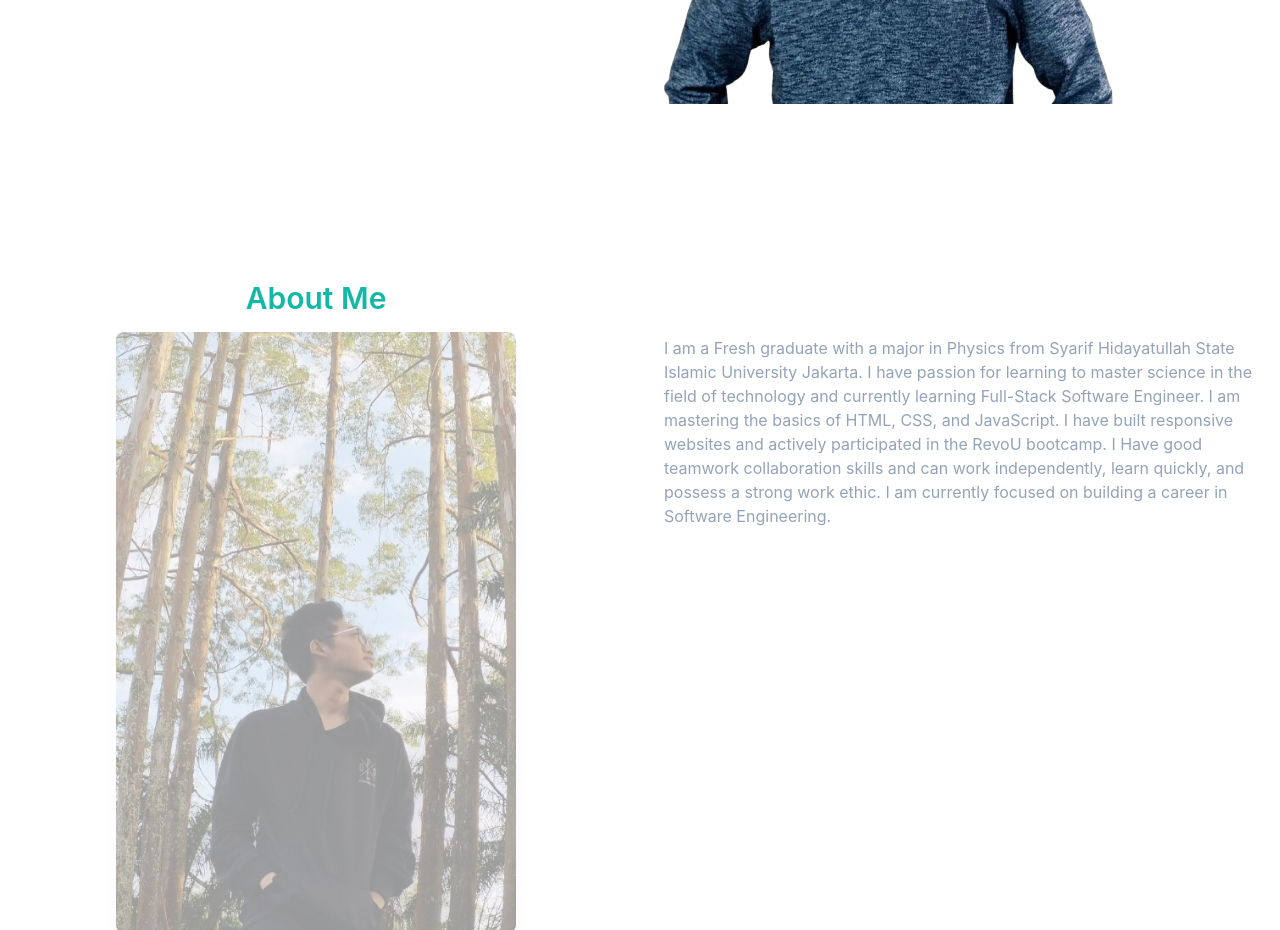
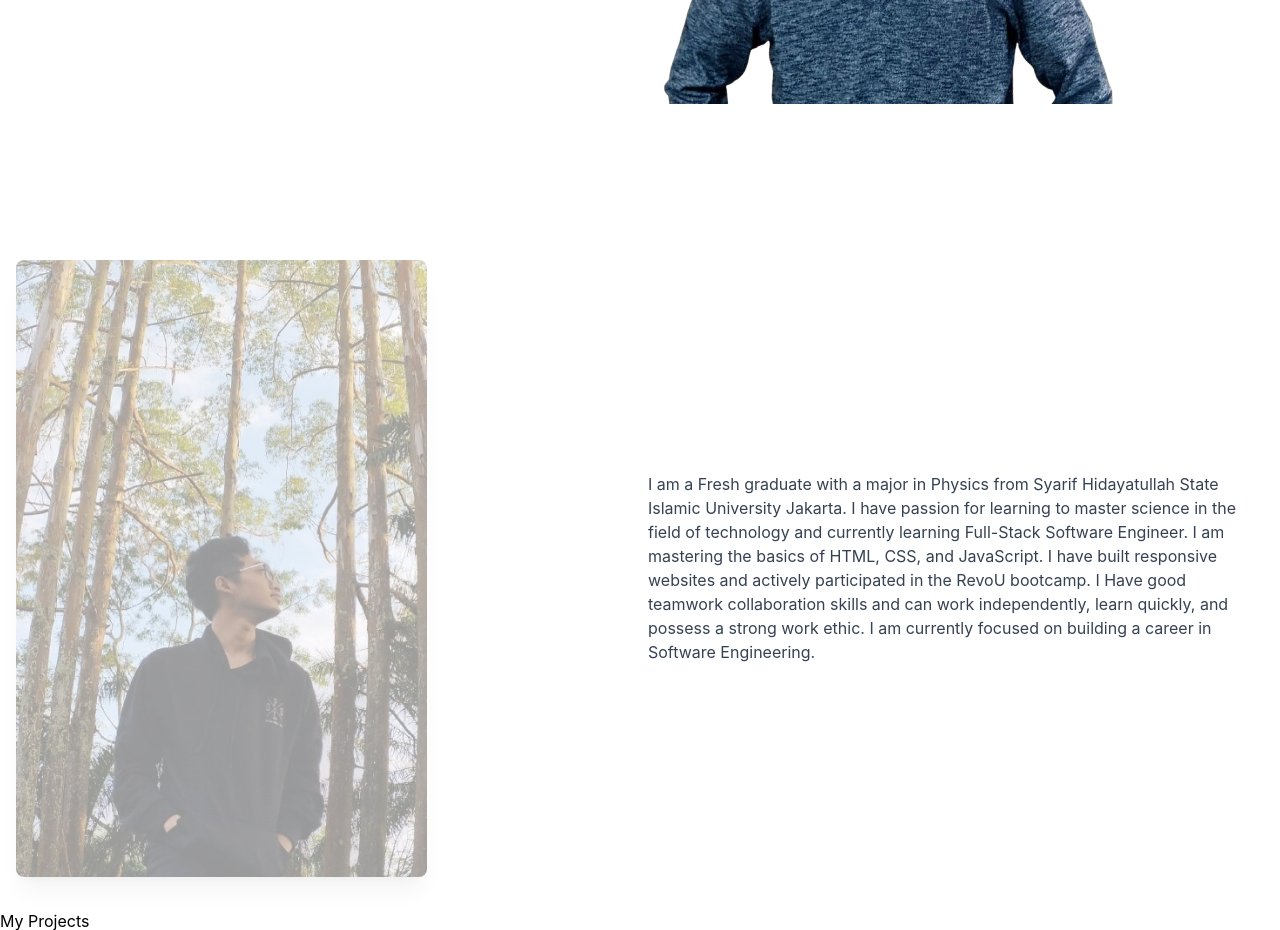
Before and after one commit to Revou-FSSE-Jun25/milestone-1-Milnandy, a website: page index.html in a window 1280 px wide. Shown: the part 520-1450 px from the top of the page. Drawn offline with nearby package versions, Linux system fonts and the light colour scheme.

Commit message:
fix(about): fix all section

```diff
--- a/index.html
+++ b/index.html
@@ -216,15 +216,15 @@
         </section>
 
         <!-- About Section -->
-        <section id="about" class="pt-36">
+        <!-- <section id="about" class="pt-36">
             <div class="flex flex-col lg:flex-row gap-4">
-                <!-- left side -->
+                left side
                 <div class="mx-4 lg:w-1/2 md:self-center lg:justify-items-center">
                     <h2 class="text-3xl font-semibold mb-4 text-primary ">About Me</h2>
                     <img class="opacity-40 object-cover shadow-xl rounded-lg hover:opacity-100 transition duration-500 ease-in-out lg:w-2/3" src="images/photoProfile4X6.jpg" alt="Milnandy's 2nd Photo"/>
                 </div>
 
-                <!-- right side -->
+                right side
                 <div class="lg:w-1/2 mx-4 md:mt-4 lg:pt-10">
                     <p class="text-base text-slate-400 font-normal">
                         I am a Fresh graduate with a major in <strong class="font-normal">Physics</strong> from <strong class="font-normal">Syarif Hidayatullah State Islamic University Jakarta</strong>.
@@ -236,9 +236,32 @@
                     </p>
                 </div>
             </div>
+        </section> -->
+
+        <section id="about" class="pt-23">
+            <div class="mx-auto max-w-screen-xl px-4 py-8 sm:px-6 lg:px-8">
+                <div class="grid grid-cols-1 gap-4 md:grid-cols-2 md:items-center md:gap-8">
+                    <div>
+                        <img
+                        src="images/photoProfile4X6.jpg"
+                        class="rounded-lg shadow-xl opacity-40 hover:opacity-100 transition duration-500 ease-in-out lg:w-2/3"
+                        alt="Milnandy's 2nd Photo"
+                        />
+                    </div>
+                    <div>
+                        <p class="mt-4 text-gray-700">
+                            I am a Fresh graduate with a major in <strong class="font-normal">Physics</strong> from <strong class="font-normal">Syarif Hidayatullah State Islamic University Jakarta</strong>.
+                            I have passion for learning to master science in the field of <strong class="font-normal">technology</strong> and currently learning
+                            <strong class="font-normal">Full-Stack Software Engineer</strong>. I am mastering the basics of <strong class="font-normal">HTML</strong>, <strong class="font-normal">CSS</strong>, and <strong class="font-normal">JavaScript</strong>.
+                            I have built responsive websites and actively participated in the RevoU bootcamp. I Have good teamwork
+                            collaboration skills and can work independently, learn quickly, and possess a strong work ethic.
+                            I am currently focused on building a career in <strong class="font-normal">Software Engineering</strong>.
+                        </p>
+                        </div>
+                    </div>
+                </div>
+            </div>
         </section>
-
-
 
         <!-- <section id="education">
             Professional Experience (job/intern)
```
